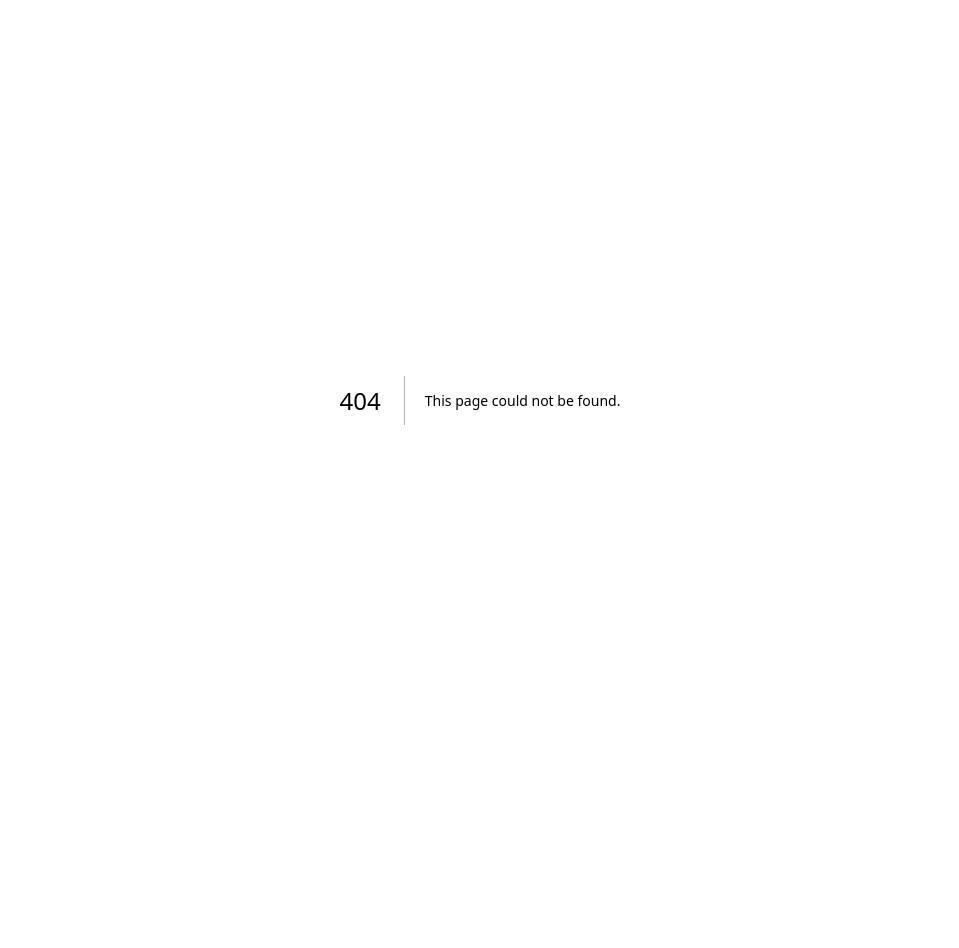
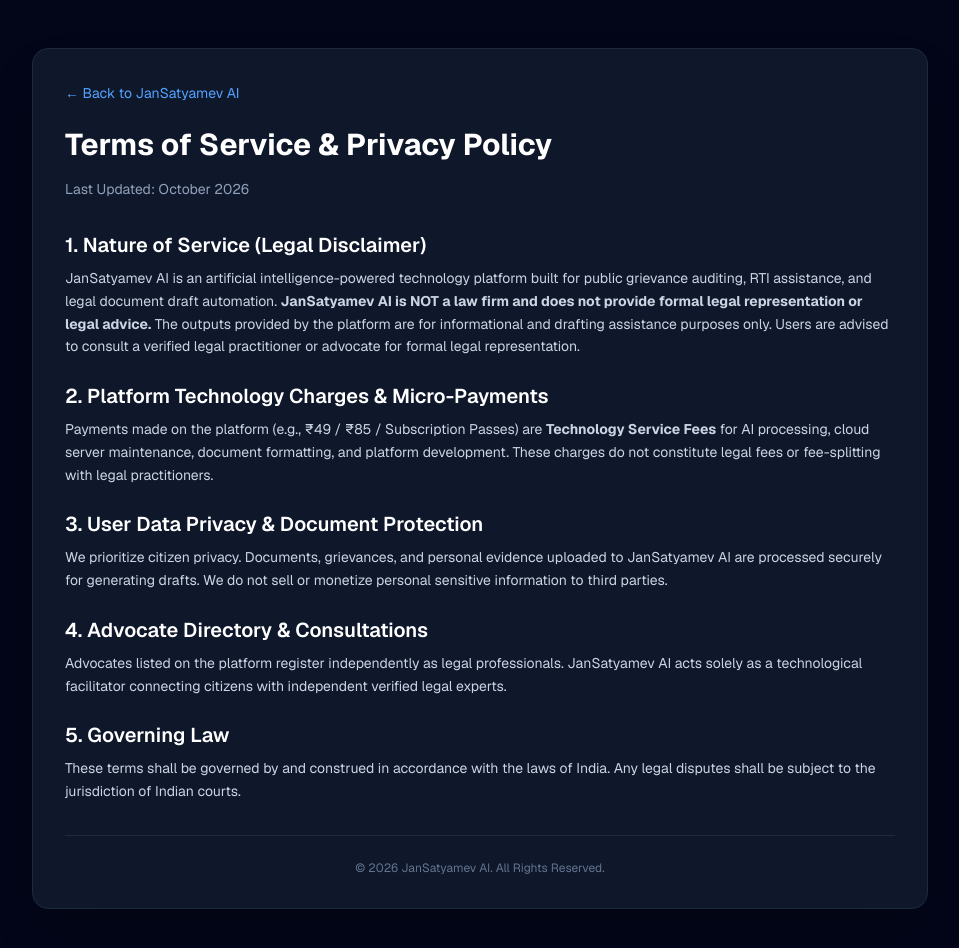
Before and after one commit to neeraj938772-creator/jansatyamev-ai, a Next.js app: page /terms in a window 1280 px wide. Before the commit this address had no page. Shown: the top 948 px of the page, without its empty margins (160-1119 px from the left). Before the commit the page ends 800 px from the top, so only its background shows below. Built offline with nearby package versions, Linux system fonts and the light colour scheme.

Commit message:
Add Terms of Service and Privacy Policy page

```diff
--- /dev/null
+++ b/app/terms/page.tsx
@@ -0,0 +1,56 @@
+import Link from "next/link";
+
+export default function TermsAndPrivacy() {
+  return (
+    <div className="min-h-screen bg-slate-950 text-slate-100 p-6 md:p-12 font-sans">
+      <div className="max-w-4xl mx-auto bg-slate-900 border border-slate-800 rounded-2xl p-8 shadow-2xl">
+        <Link href="/" className="text-blue-400 hover:underline text-sm mb-6 inline-block">
+          ← Back to JanSatyamev AI
+        </Link>
+        <h1 className="text-3xl font-bold mb-4 text-white">Terms of Service & Privacy Policy</h1>
+        <p className="text-slate-400 text-sm mb-8">Last Updated: October 2026</p>
+
+        <section className="space-y-6 text-slate-300 text-sm leading-relaxed">
+          <div>
+            <h2 className="text-xl font-semibold text-white mb-2">1. Nature of Service (Legal Disclaimer)</h2>
+            <p>
+              JanSatyamev AI is an artificial intelligence-powered technology platform built for public grievance auditing, RTI assistance, and legal document draft automation. <strong>JanSatyamev AI is NOT a law firm and does not provide formal legal representation or legal advice.</strong> The outputs provided by the platform are for informational and drafting assistance purposes only. Users are advised to consult a verified legal practitioner or advocate for formal legal representation.
+            </p>
+          </div>
+
+          <div>
+            <h2 className="text-xl font-semibold text-white mb-2">2. Platform Technology Charges & Micro-Payments</h2>
+            <p>
+              Payments made on the platform (e.g., ₹49 / ₹85 / Subscription Passes) are <strong>Technology Service Fees</strong> for AI processing, cloud server maintenance, document formatting, and platform development. These charges do not constitute legal fees or fee-splitting with legal practitioners.
+            </p>
+          </div>
+
+          <div>
+            <h2 className="text-xl font-semibold text-white mb-2">3. User Data Privacy & Document Protection</h2>
+            <p>
+              We prioritize citizen privacy. Documents, grievances, and personal evidence uploaded to JanSatyamev AI are processed securely for generating drafts. We do not sell or monetize personal sensitive information to third parties.
+            </p>
+          </div>
+
+          <div>
+            <h2 className="text-xl font-semibold text-white mb-2">4. Advocate Directory & Consultations</h2>
+            <p>
+              Advocates listed on the platform register independently as legal professionals. JanSatyamev AI acts solely as a technological facilitator connecting citizens with independent verified legal experts.
+            </p>
+          </div>
+
+          <div>
+            <h2 className="text-xl font-semibold text-white mb-2">5. Governing Law</h2>
+            <p>
+              These terms shall be governed by and construed in accordance with the laws of India. Any legal disputes shall be subject to the jurisdiction of Indian courts.
+            </p>
+          </div>
+        </section>
+
+        <div className="mt-8 pt-6 border-t border-slate-800 text-center">
+          <p className="text-slate-500 text-xs">© 2026 JanSatyamev AI. All Rights Reserved.</p>
+        </div>
+      </div>
+    </div>
+  );
+}
```
